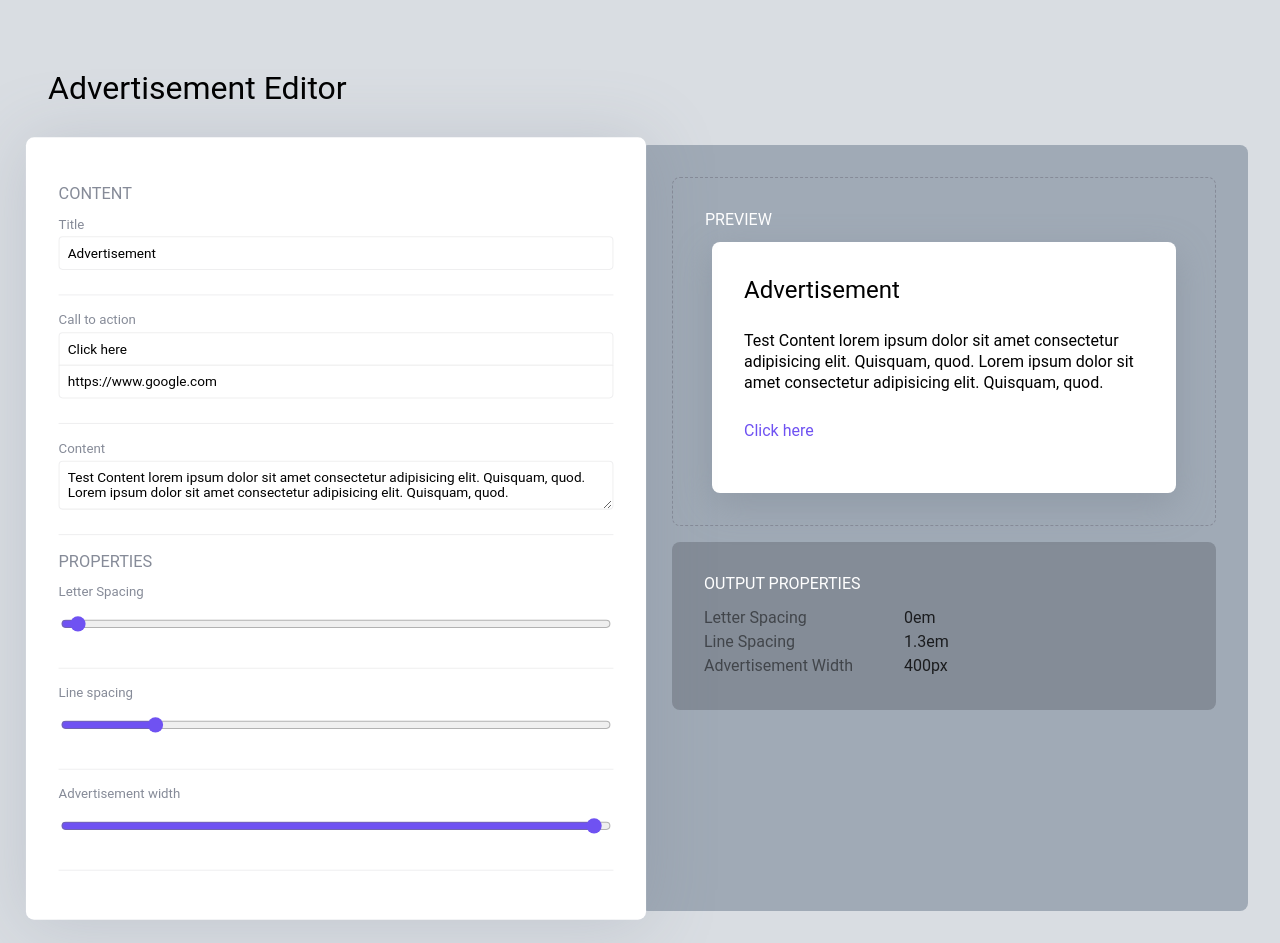
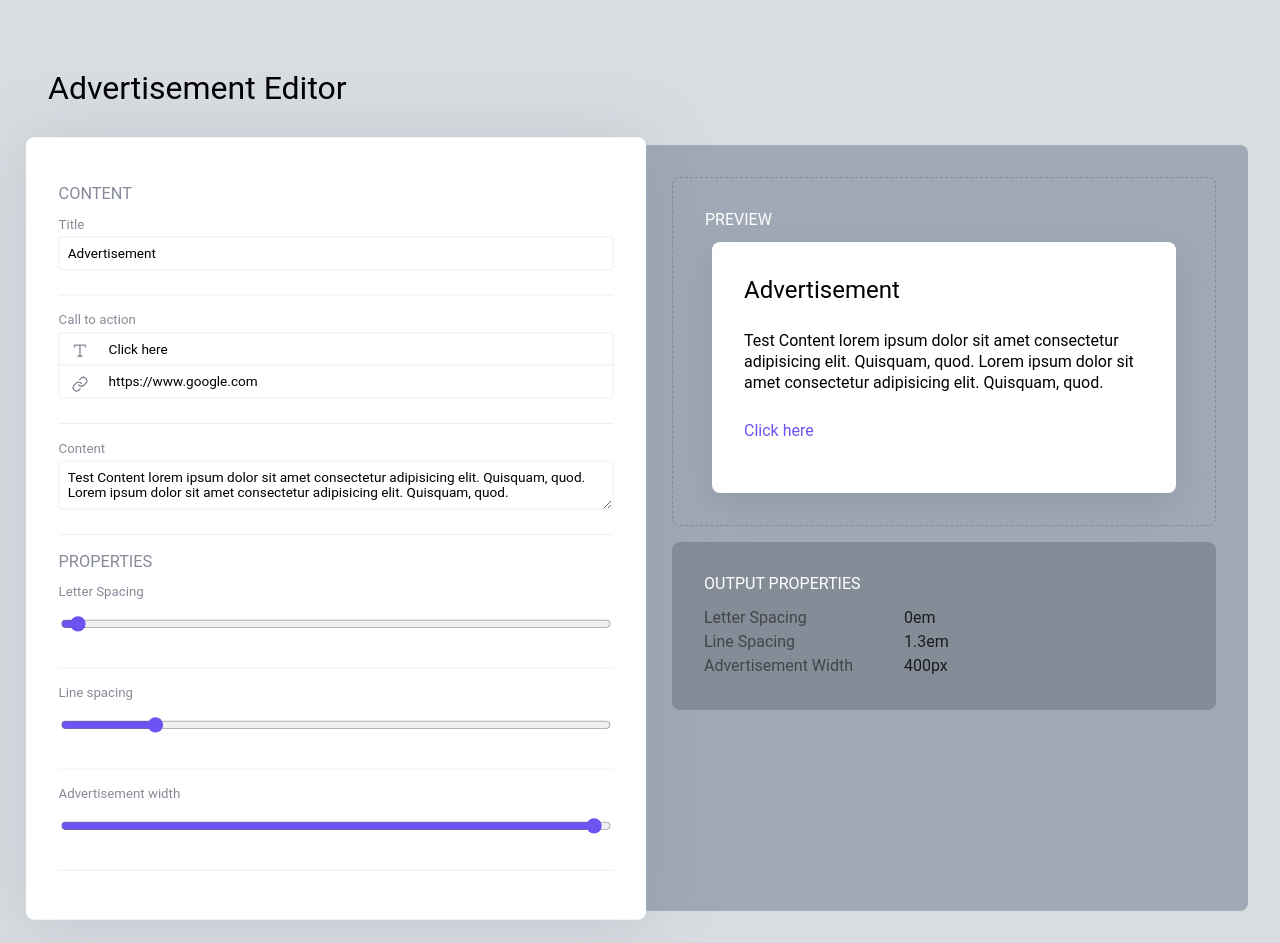
Before and after one commit to imadx/advertisement-editor, a React (Vite) app: page / in a window 1280 px wide. Built offline with nearby package versions, Linux system fonts and the light colour scheme.

Commit message:
update call to action input

```diff
--- a/src/components/Editor.module.css
+++ b/src/components/Editor.module.css
@@ -14,15 +14,32 @@
 .callToAction {
   display: flex;
   flex-direction: column;
+  position: relative;
 }
 
 .callToAction input:nth-child(1) {
   border-bottom-left-radius: 0;
   border-bottom-right-radius: 0;
+  padding-left: 3rem;
 }
 
 .callToAction input:nth-child(2) {
   border-top-left-radius: 0;
   border-top-right-radius: 0;
+  padding-left: 3rem;
   margin-top: -1px;
 }
+
+.callToAction svg:nth-of-type(1) {
+  position: absolute;
+  top: 0.6rem;
+  left: 0.8rem;
+  color: var(--text-color-grey);
+}
+
+.callToAction svg:nth-of-type(2) {
+  position: absolute;
+  top: 2.7rem;
+  left: 0.8rem;
+  color: var(--text-color-grey);
+}
--- a/src/components/Editor.tsx
+++ b/src/components/Editor.tsx
@@ -12,6 +12,8 @@ import {
   setAdvertisementWidth,
 } from "../store/slices/advertisement";
 import { useAppSelector } from "../store/hooks";
+import { IconLink } from "./IconLink";
+import { IconType } from "./IconType";
 
 export const Editor = () => {
   const dispatch = useDispatch();
@@ -85,6 +87,8 @@ export const Editor = () => {
                 onChange={handleOnChangeText}
                 value={advertisement.callToActionLink}
               />
+              <IconType />
+              <IconLink />
             </div>
           </>
         }
@@ -136,7 +140,7 @@ export const Editor = () => {
             name="advertisementWidth"
             onChange={handleOnChangeNumeric}
             value={advertisement.advertisementWidth}
-            min="100"
+            min="200"
             max="400"
           />
         }
--- /dev/null
+++ b/src/components/IconLink.tsx
@@ -0,0 +1,19 @@
+export const IconLink = () => {
+  return (
+    <svg
+      xmlns="http://www.w3.org/2000/svg"
+      width="16"
+      height="16"
+      viewBox="0 0 24 24"
+      fill="none"
+      stroke="currentColor"
+      strokeWidth="2"
+      strokeLinecap="round"
+      strokeLinejoin="round"
+      className="feather feather-link"
+    >
+      <path d="M10 13a5 5 0 0 0 7.54.54l3-3a5 5 0 0 0-7.07-7.07l-1.72 1.71"></path>
+      <path d="M14 11a5 5 0 0 0-7.54-.54l-3 3a5 5 0 0 0 7.07 7.07l1.71-1.71"></path>
+    </svg>
+  );
+};
--- /dev/null
+++ b/src/components/IconType.tsx
@@ -0,0 +1,20 @@
+export const IconType = () => {
+  return (
+    <svg
+      xmlns="http://www.w3.org/2000/svg"
+      width="16"
+      height="16"
+      viewBox="0 0 24 24"
+      fill="none"
+      stroke="currentColor"
+      strokeWidth="2"
+      strokeLinecap="round"
+      strokeLinejoin="round"
+      className="feather feather-type"
+    >
+      <polyline points="4 7 4 4 20 4 20 7"></polyline>
+      <line x1="9" y1="20" x2="15" y2="20"></line>
+      <line x1="12" y1="4" x2="12" y2="20"></line>
+    </svg>
+  );
+};
--- a/src/main.tsx
+++ b/src/main.tsx
@@ -1,6 +1,7 @@
 import React from "react";
 import ReactDOM from "react-dom/client";
 import App from "./App";
+
 import "./index.css";
 
 import { store } from "./store";
```
Also changed, not shown: src/components/Preview.module.css (line endings or trailing spaces).
